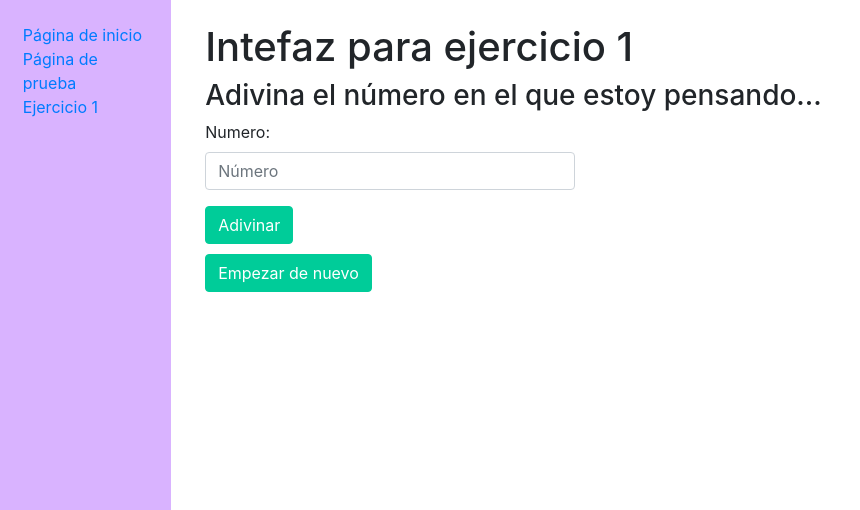
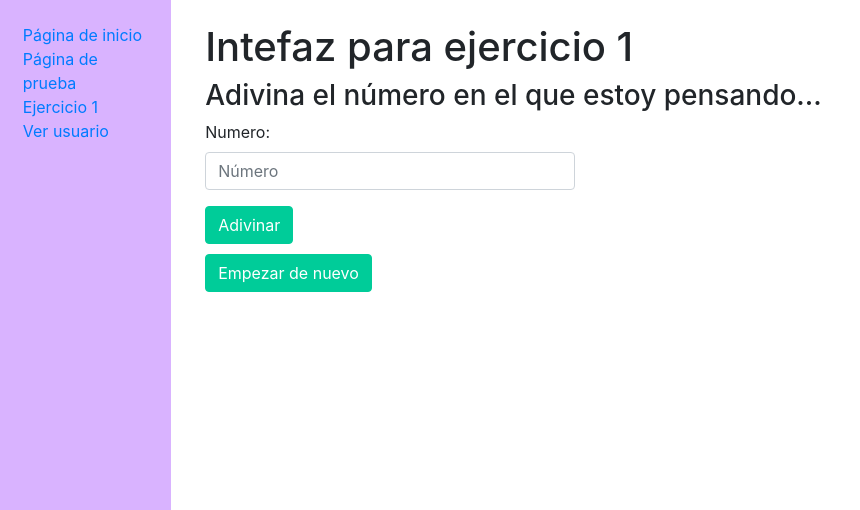
Before and after one commit to MartaArM/DAI20-21, a Flask app: page /ejercicio1 in a window 1280 px wide. Shown: the part 76-586 px from the top of the page, without its empty margins (0-860 px from the left). Run offline with Flask 2, Linux system fonts and the light colour scheme; a user stored in the database is signed in.

Commit message:
Ver usuario terminado

```diff
--- a/Pr3/app/app.py
+++ b/Pr3/app/app.py
@@ -122,5 +122,5 @@ def resolver_ej1():
 @app.route('/ver_usuario')
 def ver_usuario():
 	user = session['user_login'];
-	password = session['password'];
-	return render_template('ver_usuario.html', user=user, password=password);
+	password = session['user_password'];
+	return render_template('ver_usuario.html', user=user, password=password, login='true');
--- a/Pr3/app/templates/plantilla_base.html
+++ b/Pr3/app/templates/plantilla_base.html
@@ -91,6 +91,11 @@
             #bienvenidx {
                 padding-right: 1%;
             }
+
+            /*Ver usuario*/
+            #ver_usuario {
+                padding-bottom: 22%;
+            }
         </style>
 	</head>
 	<body>
@@ -150,8 +155,11 @@
           <br/>
           <a href="{{ url_for('ejercicio1') }}">Ejercicio 1</a>
           {% if login == "false": %}
-          <br/>
-          <a href="{{ url_for('register') }}">Registrar usuario</a>
+              <br/>
+              <a href="{{ url_for('register') }}">Registrar usuario</a>
+          {% elif login == "true":%}
+            <br/>
+            <a href="{{ url_for('ver_usuario') }}">Ver usuario</a>
           {% endif %}
         </div>
         <div class="col" id="contenido">
```
